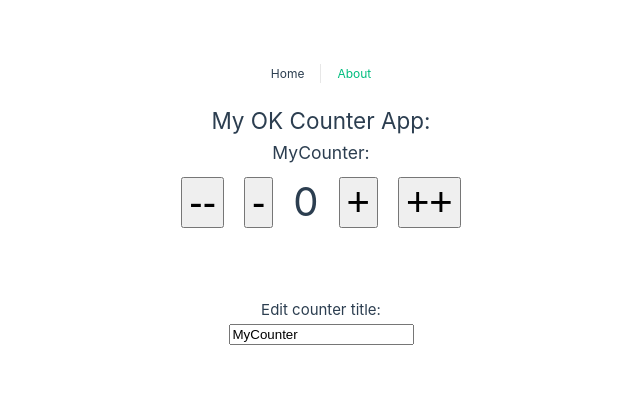
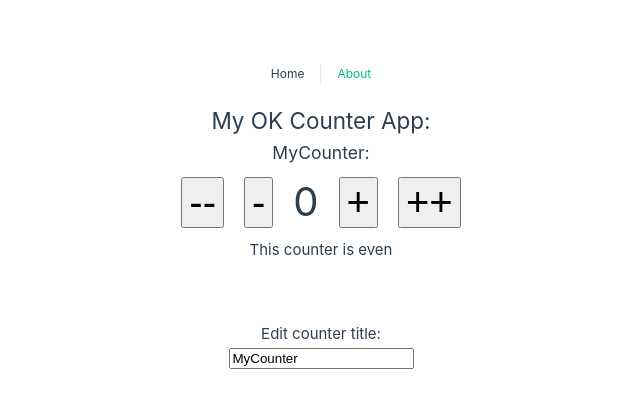
Before and after one commit to uni51/vue-composition-api-basics, a Vue app: page / in a window 1280 px wide. Shown: the top 408 px of the page, without its empty margins (319-959 px from the left). Built offline with nearby package versions, Linux system fonts and the light colour scheme.

Commit message:
5-21 Computed Properties

```diff
--- a/src/views/HomeView.vue
+++ b/src/views/HomeView.vue
@@ -12,6 +12,8 @@
       <button @click="increaseCounter(2)" class="btn">++</button>
     </div>
 
+    <p>This counter is {{ oddOrEven }}</p>
+
     <div class="edit">
       <h4>Edit counter title:</h4>
       <input v-model="counterData.title" type="text" />
@@ -20,13 +22,18 @@
 </template>
 
 <script setup>
-import { reactive } from "vue";
+import { reactive, computed } from "vue";
 
 const appTitle = "My OK Counter App";
 
 const counterData = reactive({
   count: 0,
   title: "MyCounter",
+});
+
+const oddOrEven = computed(() => {
+  if (counterData.count % 2 === 0) return "even";
+  return "odd";
 });
 
 const increaseCounter = (amount, e) => {
@@ -38,6 +45,19 @@ const decreaseCounter = (amount) => {
   counterData.count -= amount;
 };
 </script>
+
+<!--
+<script>
+export default {
+  computed: {
+    myComputedProperty() {
+      // perform logic based on a data property
+      return "my result";
+    },
+  },
+};
+</script>
+-->
 
 <style>
 .home {
```
